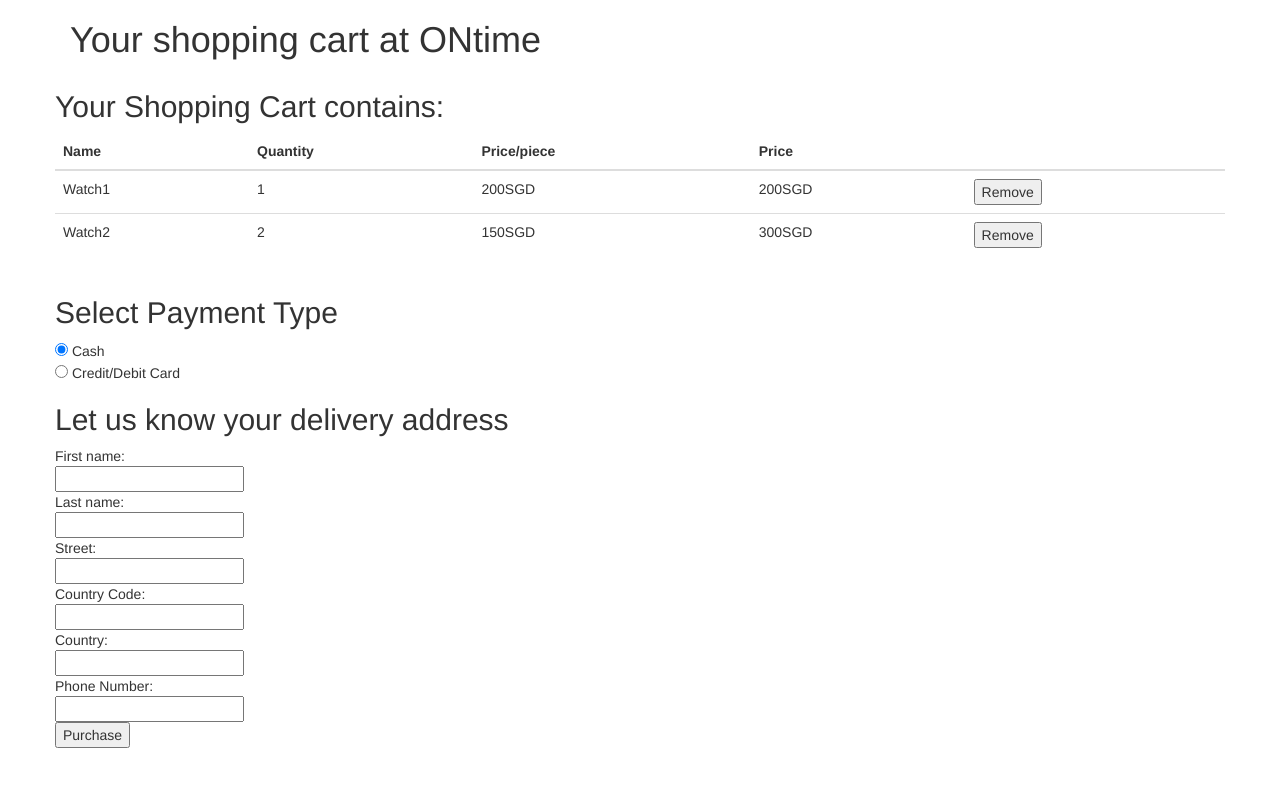
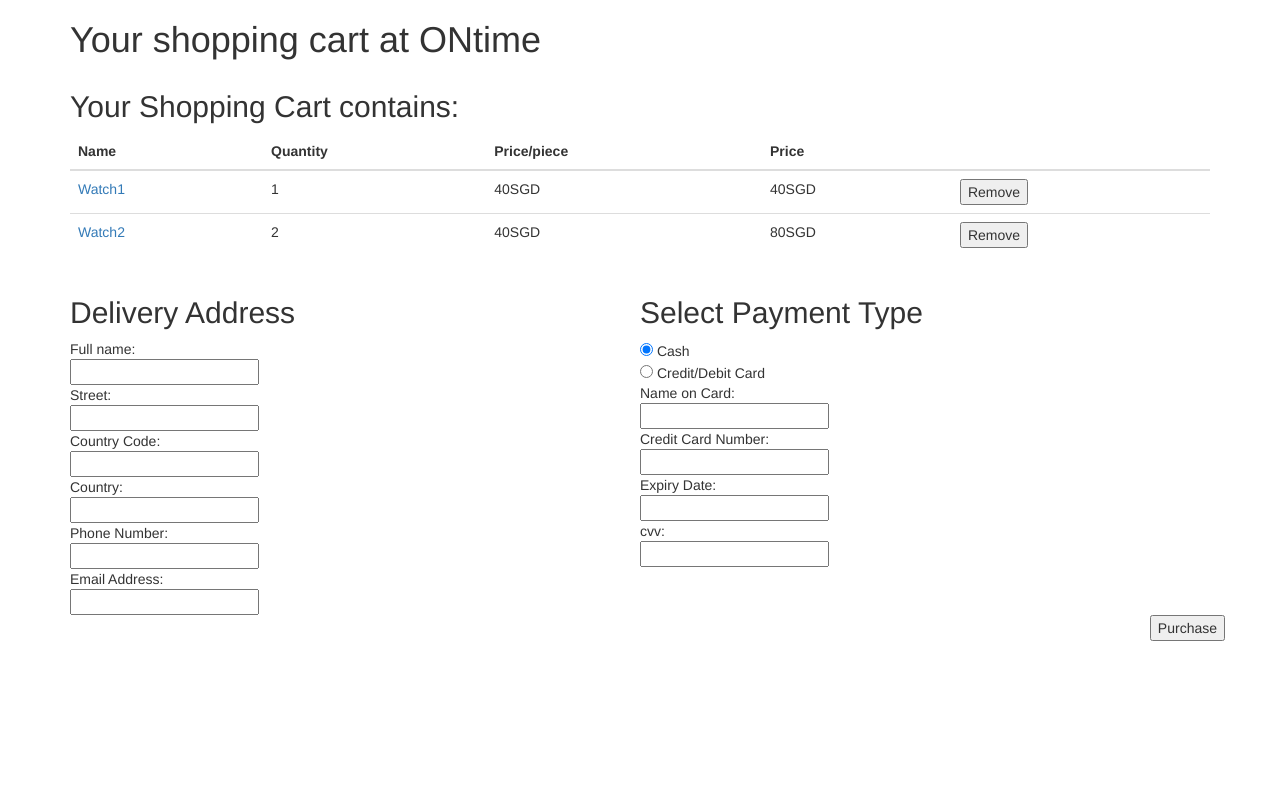
Before and after one commit to NikolaStrobel/ONtime, a website: page ONtime/public_html/shoppingcart.html in a window 1280 px wide. Drawn offline with nearby package versions, Linux system fonts and the light colour scheme.

Commit message:
worked on shopping cart and added checkout page

```diff
--- /dev/null
+++ b/ONtime/public_html/checkout.html
@@ -0,0 +1,19 @@
+<!DOCTYPE html>
+<html>
+    <head>
+            <title>Shopping Cart - OnTime</title>
+            <meta charset="UTF-8">
+            <meta name="viewport" content="width=device-width, initial-scale=1.0">
+            <link href="css/bootstrap.min.css" rel="stylesheet">
+            <script src="https://ajax.googleapis.com/ajax/libs/jquery/3.4.1/jquery.min.js"></script>
+            <script src="js/bootstrap.min.js"></script>
+            <link rel="stylesheet" href="css/shoppingcart.css">
+    </head>
+    <!--summary of your purchase-->
+    <body class="container">
+        <h1>Thank you for your purchase at ONtime.</h1>
+        <p>You will receive further updates via email.</p>
+            <p>We'd like to provide the best service to you.</p>
+
+    </body>
+</html>
--- a/ONtime/public_html/css/aboutUs.css
+++ b/ONtime/public_html/css/aboutUs.css
@@ -29,7 +29,7 @@ figure.popup{
 
 .textbox{
     border-style: solid;
-    color: gray;
+    color: grey;
     background-color: whitesmoke;
     margin-top: 5px;
     padding: 5px;
--- a/ONtime/public_html/css/shoppingcart.css
+++ b/ONtime/public_html/css/shoppingcart.css
@@ -0,0 +1,34 @@
+html{
+    padding-bottom: 20px;
+}
+
+
+
+
+
+
+
+
+
+
+
+
+
+
+
+
+
+
+
+
+
+
+
+
+
+
+
+
+#checkoutbtn{
+    text-align: right;
+}
--- a/ONtime/public_html/shoppingcart.html
+++ b/ONtime/public_html/shoppingcart.html
@@ -17,6 +17,7 @@
         <h1>Your shopping cart at ONtime</h1>
     </header>
     <div class="row">
+        <div class="col-md-12">
             <h2>Your Shopping Cart contains:</h2>
             <table class="table table-responsive">
                 <thead>
@@ -29,52 +30,29 @@
                     </tr>
                 </thead>
                 <tr>
-                <td>Watch1</td>
+                    <td><a href="ProductDetails.html" target="_blank">Watch1</a></td>
                     <td>1</td>
-                <td>200SGD</td>
-                <td>200SGD</td>
+                    <td>40SGD</td>
+                    <td>40SGD</td>
                     <td><button>Remove</button></td>
                 </tr>
                 <tr>
-                <td>Watch2</td>
+                    <td><a href="ProductDetails.html" target="_blank">Watch2</a></td>
                     <td>2</td>
-                <td>150SGD</td>
-                <td>300SGD</td>
+                    <td>40SGD</td>
+                    <td>80SGD</td>
                     <td><button>Remove</button></td>
                 </tr>
             </table>
         </div>
-    <div class="row">
-        <h2>Select Payment Type</h2>
-        <form>
-            <input type="radio" name="payment-type" value="Cash" checked> Cash<br>
-            <input type="radio" data-toggle="collapse" data-target="#bill" name="payment-type" value="Credit/DebitCard">
-            Credit/Debit Card
-        </form>
-        <section id="bill" class="collapse">
-            <h3>Billing Address</h3>
-            <label for="fname"><i class="fa fa-user"></i> Full Name</label>
-            <input type="text" id="fname" name="firstname" placeholder="John M. Doe">
-            <label for="email"><i class="fa fa-envelope"></i> Email</label>
-            <input type="text" id="email" name="email" placeholder="john@example.com">
-            <label for="adr"><i class="fa fa-address-card-o"></i> Address</label>
-            <input type="text" id="adr" name="address" placeholder="542 W. 15th Street">
-            <label for="city"><i class="fa fa-institution"></i> City</label>
-            <input type="text" id="city" name="city" placeholder="New York">
-            <label for="state">State</label>
-            <input type="text" id="state" name="state" placeholder="NY">
-            <label for="zip">Zip</label>
-            <input type="text" id="zip" name="zip" placeholder="10001">
-        </section>
     </div>
 
     <div class="row">
-        <h2>Let us know your delivery address</h2>
+        <div class="col-md-6">
+            <h2>Delivery Address</h2>
             <form>
-            First name:<br>
-            <input type="text" name="firstname"><br>
-            Last name:<br>
-            <input type="text" name="lastname"><br>
+                Full name:<br>
+                <input type="text" name="name"><br>
                 Street:<br>
                 <input type="text" name="street"><br>
                 Country Code:<br>
@@ -82,10 +60,42 @@
                 Country:<br>
                 <input type="text" name="country"><br>
                 Phone Number:<br>
-            <input type="text" name="phonenumber"><br>
-            <button>Purchase</button>
+                <input type="tel" name="phonenumber"><br>
+                Email Address:<br>
+                <input type="email" name="email"><br>
             </form>
         </div>
+
+        <div class="col-mg-6">
+            <h2>Select Payment Type</h2>
+            <form id="selectpaymenttype">
+                <input type="radio" name="payment-type" value="Cash" data-toggle="collapse"
+                    data-target="#infocash" data-parent="#selectpaymenttype" checked> Cash<br>
+
+                <p class="collapse" id="infocash">Note: Cash must be exact!</p>
+
+
+                <input type="radio" name="payment-type" value="Credit/DebitCard" data-toggle="collapse"
+                    data-target="#bill" data-parent="#selectpaymenttype"> Credit/Debit Card<br>
+
+                <form class="collapse" id="bill">
+                    Name on Card:<br>
+                    <input type="text" name="nameoncard"><br>
+                    Credit Card Number:<br>
+                    <input type="text" name="cardnumber"><br>
+                    Expiry Date:<br>
+                    <input type="text" name="expdate"><br>
+                    cvv:<br>
+                    <input type="text" name="cvv"><br>
+                </form>
+            </form>
+        </div>
+    </div>
+    <div id="checkoutbtn" class="row">
+        <button>Purchase</button>
+    </div>
+
+
 </body>
 
 </html>
```
Also changed, not shown: ONtime/public_html/aboutus.html (+6 -4 lines). Lines whose indentation alone changed are shown as unchanged.
